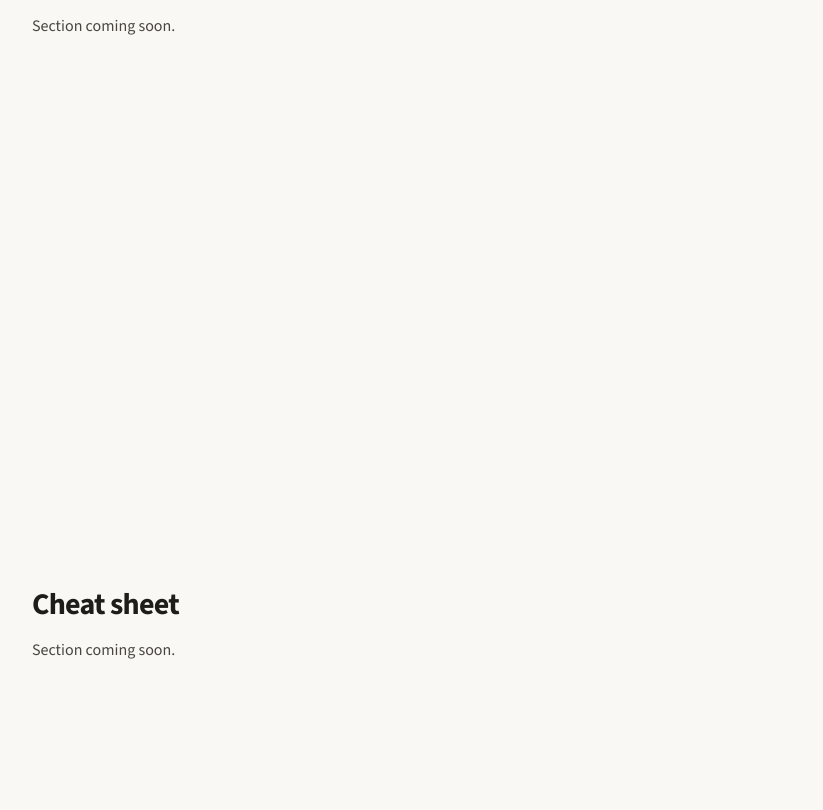
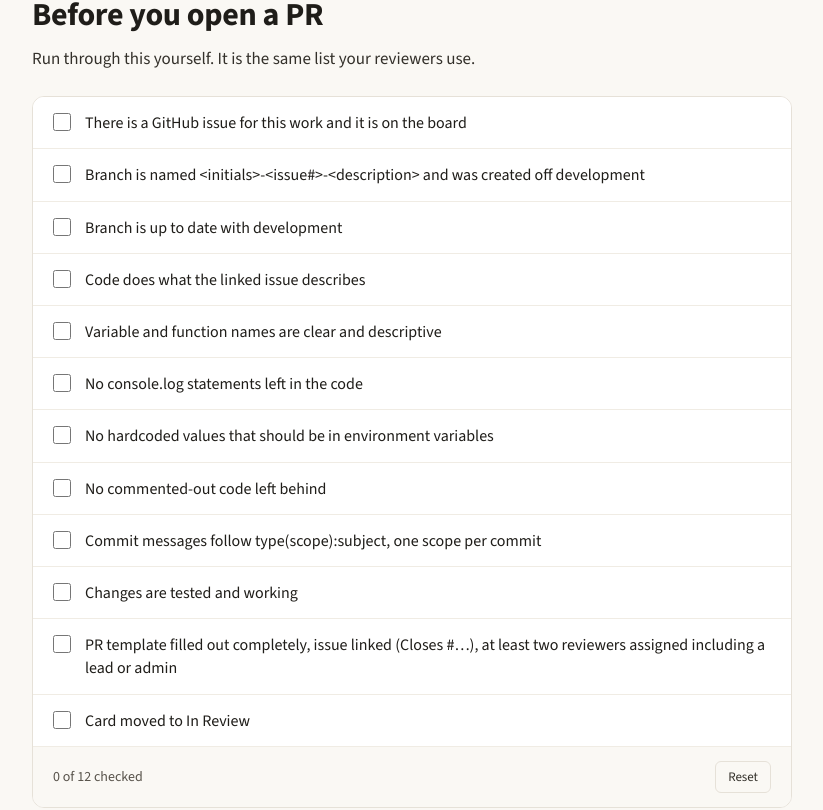
Before and after one commit to BizzNEST/Git-At-BizzNEST, a Next.js app: page / in a window 1280 px wide. Shown: the part 7570-8380 px from the top of the page, without its empty margins (284-1107 px from the left). Built offline with nearby package versions, Linux system fonts and the light colour scheme.

Commit message:
feat(checklist):Add Before you open a PR section

```diff
--- a/src/app/page.tsx
+++ b/src/app/page.tsx
@@ -3,6 +3,7 @@ import Commits from "@/components/Commits";
 import CommonMistakes from "@/components/CommonMistakes";
 import Hero from "@/components/Hero";
 import HowWorkFlows from "@/components/HowWorkFlows";
+import PrChecklist from "@/components/PrChecklist";
 import ProjectBoard from "@/components/ProjectBoard";
 import PullRequests from "@/components/PullRequests";
 import RepoSetup from "@/components/RepoSetup";
@@ -22,8 +23,9 @@ export default function Home() {
         <ProjectBoard />
         <RepoSetup />
         <CommonMistakes />
+        <PrChecklist />
         {/* Placeholder sections until each one is built. */}
-        {NAV_ITEMS.filter((item) => !["start", "branches", "commits", "pull-requests", "board", "setup", "mistakes"].includes(item.id)).map((item) => (
+        {NAV_ITEMS.filter((item) => !["start", "branches", "commits", "pull-requests", "board", "setup", "mistakes", "checklist"].includes(item.id)).map((item) => (
           <section
             key={item.id}
             id={item.id}
--- /dev/null
+++ b/src/components/PrChecklist.tsx
@@ -0,0 +1,125 @@
+"use client";
+
+import { useMemo, useSyncExternalStore } from "react";
+import SectionHeading from "./SectionHeading";
+
+const ITEMS = [
+  "There is a GitHub issue for this work and it is on the board",
+  "Branch is named <initials>-<issue#>-<description> and was created off development",
+  "Branch is up to date with development",
+  "Code does what the linked issue describes",
+  "Variable and function names are clear and descriptive",
+  "No console.log statements left in the code",
+  "No hardcoded values that should be in environment variables",
+  "No commented-out code left behind",
+  "Commit messages follow type(scope):subject, one scope per commit",
+  "Changes are tested and working",
+  "PR template filled out completely, issue linked (Closes #…), at least two reviewers assigned including a lead or admin",
+  "Card moved to In Review",
+];
+
+const STORAGE_KEY = "bn-git-checklist";
+const EMPTY = "{}";
+
+type Checked = Record<number, boolean>;
+
+// A tiny store around localStorage so React can read it safely on the client
+// and fall back to an empty list on the server.
+const listeners = new Set<() => void>();
+
+function subscribe(listener: () => void) {
+  listeners.add(listener);
+  window.addEventListener("storage", listener);
+  return () => {
+    listeners.delete(listener);
+    window.removeEventListener("storage", listener);
+  };
+}
+
+function getSnapshot() {
+  try {
+    return localStorage.getItem(STORAGE_KEY) || EMPTY;
+  } catch {
+    return EMPTY;
+  }
+}
+
+function getServerSnapshot() {
+  return EMPTY;
+}
+
+function write(next: Checked) {
+  try {
+    localStorage.setItem(STORAGE_KEY, JSON.stringify(next));
+  } catch {
+    // Storage can be unavailable (private mode); nothing else to do.
+  }
+  listeners.forEach((listener) => listener());
+}
+
+function parse(raw: string): Checked {
+  try {
+    return JSON.parse(raw) as Checked;
+  } catch {
+    return {};
+  }
+}
+
+/** Section 08. A tick-off checklist that remembers your progress in this browser. */
+export default function PrChecklist() {
+  const raw = useSyncExternalStore(subscribe, getSnapshot, getServerSnapshot);
+  const checked = useMemo(() => parse(raw), [raw]);
+
+  const toggle = (i: number) => write({ ...checked, [i]: !checked[i] });
+  const reset = () => write({});
+
+  const done = ITEMS.filter((_, i) => checked[i]).length;
+
+  return (
+    <section id="checklist" className="flex scroll-mt-16 flex-col gap-6 desk:scroll-mt-0">
+      <SectionHeading num="08" title="Before you open a PR">
+        Run through this yourself. It is the same list your reviewers use.
+      </SectionHeading>
+
+      <div className="flex max-w-[760px] flex-col overflow-hidden rounded-xl border border-line bg-white">
+        {ITEMS.map((text, i) => {
+          const on = !!checked[i];
+          return (
+            <label
+              key={text}
+              className={`flex cursor-pointer items-start gap-3.5 border-b border-sand px-5 py-3.5 hover:bg-paper ${
+                on ? "bg-paper-soft" : "bg-white"
+              }`}
+            >
+              <input
+                type="checkbox"
+                checked={on}
+                onChange={() => toggle(i)}
+                className="mt-0.5 size-[18px] flex-none accent-green"
+              />
+              <div
+                className={`text-base leading-[1.45] ${
+                  on ? "text-ink-faint line-through" : "text-ink"
+                }`}
+              >
+                {text}
+              </div>
+            </label>
+          );
+        })}
+        <div className="flex items-center justify-between bg-paper px-5 py-3.5 text-sm text-ink-dim">
+          <span>
+            {done} of {ITEMS.length} checked
+          </span>
+          <button
+            type="button"
+            onClick={reset}
+            className="cursor-pointer rounded-md border border-line bg-transparent px-3 py-1.5 text-[13px] text-ink-soft hover:border-green hover:text-green"
+          >
+            Reset
+          </button>
+        </div>
+      </div>
+    </section>
+  );
+}
```
